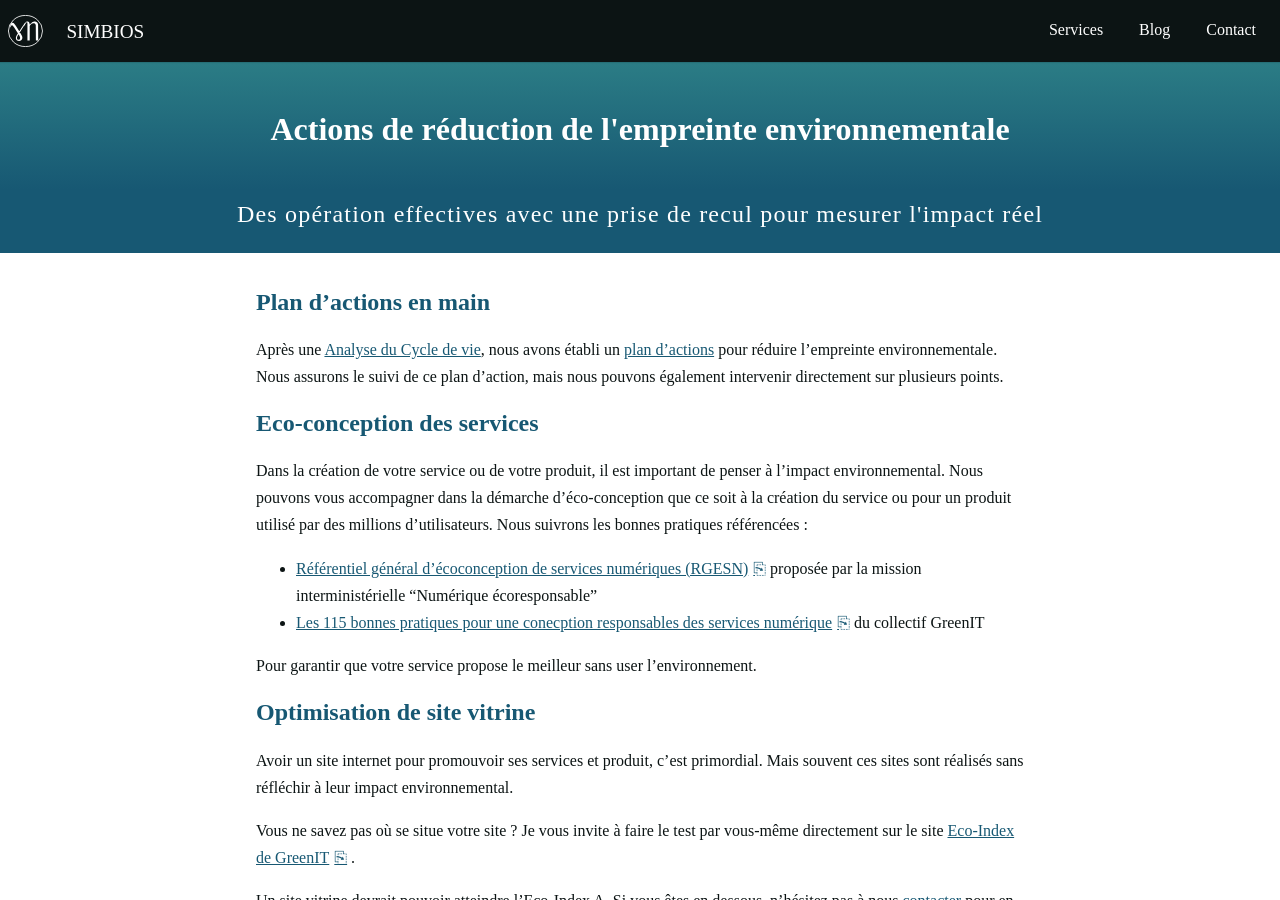
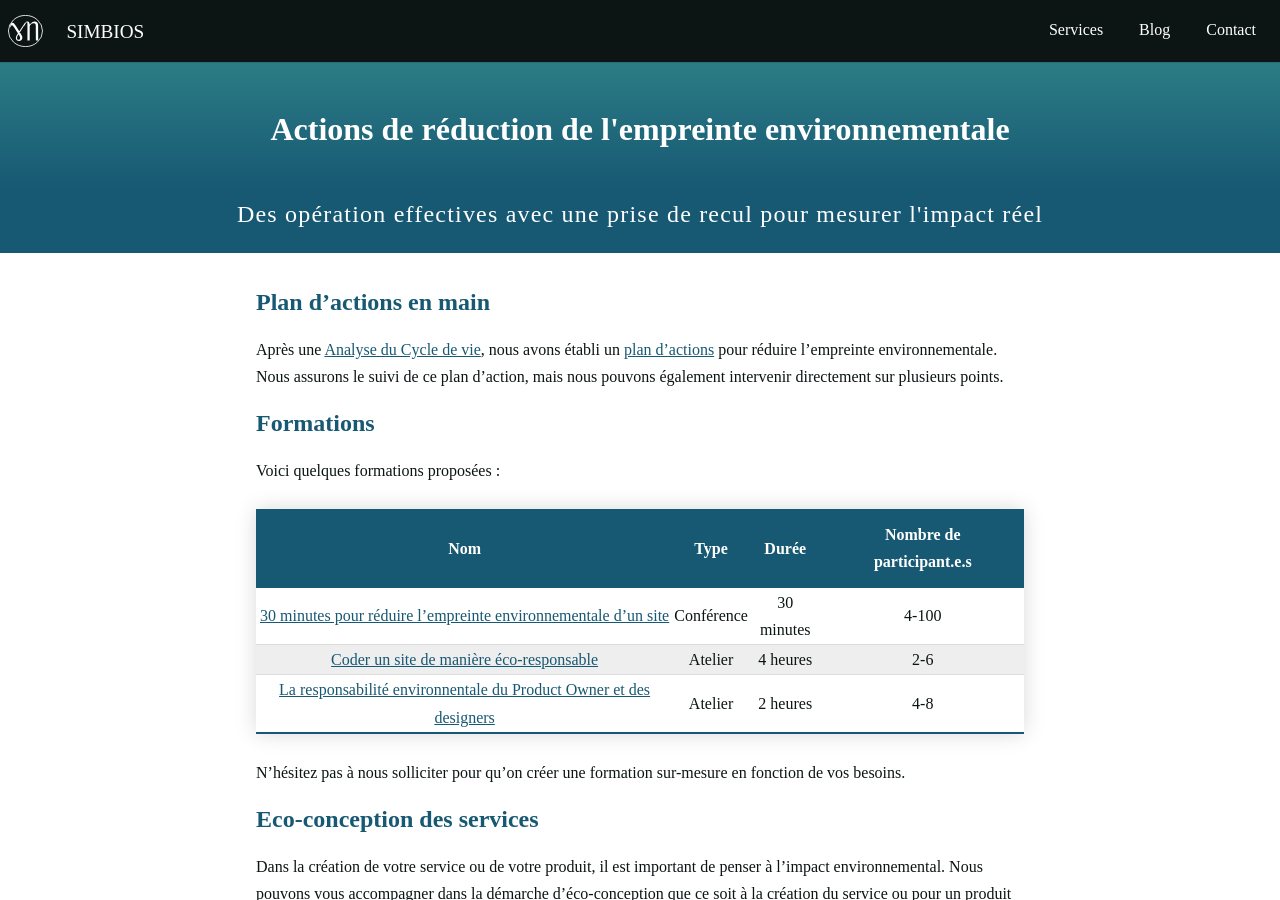
Before and after one commit to guillaumew/simbios, a Jekyll site: the page built from services/actions_reduction.md, in a window 1280 px wide and 900 px high. Built offline with Jekyll 4.4.1, drawn with Linux system fonts in a browser that asks for light colours.

Commit message:
add formations

```diff
--- a/_config.yaml
+++ b/_config.yaml
@@ -3,6 +3,9 @@ collections:
     relative_directory: "sensibilisations"
     output: true
     permalink: /services/sensibilisation/:path.html
+  formations:
+    relative_directory: "formations"
+    output: true
 
 defaults:
   - scope:
--- a/_data/services.yml
+++ b/_data/services.yml
@@ -21,7 +21,7 @@
   grid_sizes: --medium:33%; --large:20%;
 - name: Travaux
   link: /services/actions_reduction.html
-  description: Application du plan d'actions. Pilotage et suivi des tâches. Mesure de l'amélioration effective.
+  description: Application du plan d'actions. Formation des équipes. Pilotage et suivi des tâches. Mesure de l'amélioration effective.
   order: 4
   icon_utf8: 🚧
   icon: people_icon
--- /dev/null
+++ b/_formations/30min-reduire-empreinte-environnemental-site.md
@@ -0,0 +1,24 @@
+---
+title: 30 minutes pour réduire l'empreinte environnementale d'un site
+description: On entre dans le code HTML d'un site et on applique des optimisations rapides et efficaces
+duration: 30 minutes
+type: Conférence
+effectif: 4-100
+image: /assets/img/posts/2024/Q1/humpan_talk_daveo.webp
+layout: formation
+
+---
+
+Dans le cadre de mes activités, je suis souvent amené à faire des analyses de sites. A chaque fois que je regarde sous le capot d’une page web, je vois toujours (ou presque) les mêmes défauts…
+
+Dans cette petite conférence, je vais vous présenter un réel petit site statique (légèrement modifié pour les besoins de l’atelier). Je vais vous montrer rapidement le code (HTML, CSS, javascript) ainsi que son score environnemental : l’éco-index.
+Puis par une série de petites optimisations rapides, nous allons améliorer l’éco-index et donc l’empreinte environnementale du site. Il n’y a là rien de bien compliqué, mais en quelques minutes on va drastiquement améliorer ce site.
+
+{% responsive_image
+  path: assets/img/posts/2024/Q1/humpan_talk_daveo.webp
+  alt: "La conférence présentée aux Human Talks de Nantes en févirer 2024"
+%}
+
+Il ne s'agit pas d'explications théoriques. On entre dans le code et on applique les optimisations en temps réel.
+
+Malgré son côté technique, cette présentation reste très accessible pour toute personne travaillant dans le numérique. Les développeur.se.s Front connaissent probablement tout ce qu’on va aborder, mais une petite piqûre de rappel ne fait jamais de mal !
--- /dev/null
+++ b/_formations/coder-site-ecoresponsable.md
@@ -0,0 +1,15 @@
+---
+title: Coder un site de manière éco-responsable
+description: Une demie journée pour réduire l'empreinte environnementale d'un site
+duration: 4 heures
+type: Atelier
+effectif: 2-6
+layout: formation
+
+---
+
+Dans cet atlier nous allons partir d'un petit site statique réel. On va rapidement analyser le code (HTML, CSS, javascript) ainsi que son score environnemental : l’éco-index.
+
+Puis par une série de petites optimisations rapides, les participants vont eux-même améliorer l’éco-index de ce site et donc son empreinte environnementale.
+
+Cet atelier technique est destiné aux développeur.se.s qui agissent sur la partie Front. Les points abordés sont facile d'accès même pour des personnes qui n'ont pas l'habitude de manipuler du HTML, CSS, javascript.
--- /dev/null
+++ b/_formations/responsabilite-environnentale-product-owner-designer.md
@@ -0,0 +1,11 @@
+---
+title: La responsabilité environnentale du Product Owner et des designers
+description: Atelier en cours d'élaboration
+duration: 2 heures
+type: Atelier
+effectif: 4-8
+layout: formation
+
+---
+
+Atelier en cours d'élaboration
--- a/services/actions_reduction.md
+++ b/services/actions_reduction.md
@@ -7,6 +7,17 @@ layout: markdown
 ## Plan d'actions en main
 
 Après une [Analyse du Cycle de vie](/services/analyse_cycle_vie.html), nous avons établi un [plan d'actions](/services/strategie_reduction.md) pour réduire l'empreinte environnementale. Nous assurons le suivi de ce plan d'action, mais nous pouvons également intervenir directement sur plusieurs points.
+
+## Formations
+
+Voici quelques formations proposées :
+
+| Nom | Type | Durée | Nombre de participant.e.s |
+|-----|------|-------|---------------------------|
+{% for formation in site.formations %}| [{{ formation.title }}]({{formation.url}}) | {{formation.type}} | {{ formation.duration}} | {{ formation.effectif }} |
+{% endfor %}
+
+N'hésitez pas à nous solliciter pour qu'on créer une formation sur-mesure en fonction de vos besoins.
 
 ## Eco-conception des services
 
```
Also changed, not shown: _layouts/formation.html (added, +21 -0 lines), blog/_posts/articles/2024-02-01-dix-min-pour-reduire-empreinte-environnementale-site.md (+7 -1 lines), assets/img/posts/2024/Q1/humpan_talk_daveo.jpg (added), assets/img/posts/2024/Q1/humpan_talk_daveo.webp (added).
